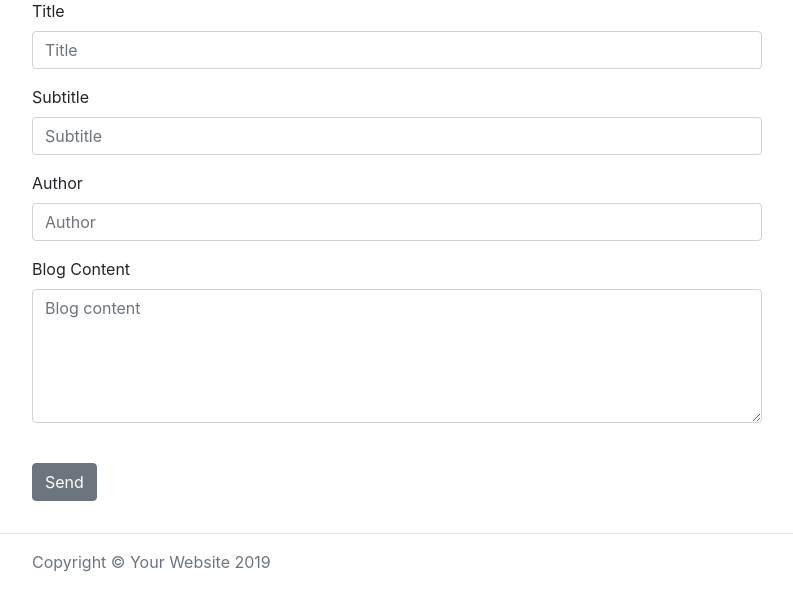
After one commit to margaret254/serah254Blog, a Flask app: page /add in a window 1280 px wide. The commit adds this page. Shown: the part 801-1391 px from the top of the page, without its empty margins (243-1036 px from the left). Run offline with Flask 2, Linux system fonts and the light colour scheme; some libraries are stand-ins or nearby versions.

Commit message:
Fix errors

```diff
--- a/app.py
+++ b/app.py
@@ -1,23 +1,54 @@
-from flask import Flask, render_template
+from flask import Flask, render_template, request , redirect, url_for
+from flask_sqlalchemy import SQLAlchemy
+from datetime import datetime
 
 app = Flask(__name__)
 
+app.config['SQLALCHEMY_DATABASE_URI'] = 'sqlite:///blog.db'
+
+db = SQLAlchemy(app)
+
+class Blogpost(db.Model):
+    id = db.Column(db.Integer, primary_key=True)
+    title = db.Column(db.String(50))
+    subtitle = db.Column(db.String(50))
+    author = db.Column(db.String(20))
+    date_posted = db.Column(db.DateTime)
+    content = db.Column(db.Text)
+
 @app.route('/')
 def index():
-    return render_template('index.html')
+    posts = Blogpost.query.order_by(Blogpost.date_posted.desc()).all()
+
+    return render_template('index.html',posts=posts)
 
 @app.route('/about')
 def about():
     return render_template('about.html')
 
-@app.route('/post')
-def post():
-    return render_template('post.html')
+@app.route('/post/<int:post_id>')
+def post(post_id):
+    post = Blogpost.query.filter_by(id=post_id).one()
+    return render_template('post.html',post=post)
 
-@app.route('/contact')
-def contact():
-    return render_template('contact.html')
+@app.route('/add')
+def add():
+    return render_template('add.html')
 
+
+@app.route('/addpost',methods=['POST'])
+def addpost():
+    title = request.form['title']
+    subtitle = request.form['subtitle']
+    author = request.form['author']
+    content = request.form['content']
+
+    post = Blogpost(title=title, subtitle=subtitle,author=author, content=content, date_posted=datetime.now())
+
+    db.session.add(post)
+    db.session.commit()
+
+    return redirect(url_for('index'))
 
 if __name__ == '__main__':
     app.run(debug=True)
--- /dev/null
+++ b/templates/add.html
@@ -0,0 +1,129 @@
+<!DOCTYPE html>
+<html lang="en">
+
+  <head>
+
+    <meta charset="utf-8">
+    <meta name="viewport" content="width=device-width, initial-scale=1, shrink-to-fit=no">
+    <meta name="description" content="">
+    <meta name="author" content="">
+
+    <title>Serah254Blog</title>
+
+    <!-- Bootstrap core CSS -->
+    <link href="{{ url_for('static', filename='css/bootstrap.min.css') }}" rel="stylesheet">
+
+    <!-- Custom fonts for this template -->
+    <link href='https://cdnjs.cloudflare.com/ajax/libs/font-awesome/5.11.2/css/fontawesome.min.css' rel="stylesheet" type="text/css">
+    <link href='https://fonts.googleapis.com/css?family=Lora:400,700,400italic,700italic' rel='stylesheet' type='text/css'>
+    <link href='https://fonts.googleapis.com/css?family=Open+Sans:300italic,400italic,600italic,700italic,800italic,400,300,600,700,800' rel='stylesheet' type='text/css'>
+
+    <!-- Custom styles for this template -->
+    <link href="{{ url_for('static', filename='css/main.css') }}" rel="stylesheet">
+  </head>
+
+  <body>
+
+    <!-- Navigation -->
+    <nav class="navbar navbar-expand-lg navbar-light fixed-top" id="mainNav">
+      <div class="container">
+        <a class="navbar-brand" href="{{ url_for('index') }}">Start Bootstrap</a>
+        <button class="navbar-toggler navbar-toggler-right" type="button" data-toggle="collapse" data-target="#navbarResponsive" aria-controls="navbarResponsive" aria-expanded="false" aria-label="Toggle navigation">
+          Menu
+          <i class="fa fa-bars"></i>
+        </button>
+        <div class="collapse navbar-collapse" id="navbarResponsive">
+          <ul class="navbar-nav ml-auto">
+            <li class="nav-item">
+              <a class="nav-link" href="{{ url_for('index') }}">Home</a>
+            </li>
+            <li class="nav-item">
+              <a class="nav-link" href="{{ url_for('about') }}">About</a>
+            </li>
+            <li class="nav-item">
+              <a class="nav-link" href="{{ url_for('add') }}">Add</a>
+            </li>
+          </ul>
+        </div>
+      </div>
+    </nav>
+
+    <!-- Page Header -->
+    <header class="masthead" style="background-image: url('{{ url_for('static', filename='contact-bg.jpg') }}')">
+      <div class="container">
+        <div class="row">
+          <div class="col-lg-8 col-md-10 mx-auto">
+            <div class="page-heading">
+              <h1>Add Post</h1>
+              <span class="subheading">Create Your Blog Post Here.</span>
+            </div>
+          </div>
+        </div>
+      </div>
+    </header>
+
+    <!-- Main Content -->
+    <div class="container">
+      <div class="row">
+        <div class="col-lg-8 col-md-10 mx-auto">
+          <form name="addForm" id="addForm" method="POST" action="{{ url_for('addpost') }}" novalidate>
+            <div class="control-group">
+              <div class="form-group floating-label-form-group controls">
+                <label>Title</label>
+                <input type="text" class="form-control" placeholder="Title" name="title" id="title" required data-validation-required-message="Please enter a title.">
+                <p class="help-block text-danger"></p>
+              </div>
+            </div>
+            <div class="control-group">
+              <div class="form-group floating-label-form-group controls">
+                <label>Subtitle</label>
+                <input type="text" class="form-control" placeholder="Subtitle" name="subtitle" id="subtitle" required data-validation-required-message="Please enter your email address.">
+                <p class="help-block text-danger"></p>
+              </div>
+            </div>
+            <div class="control-group">
+              <div class="form-group col-xs-12 floating-label-form-group controls">
+                <label>Author</label>
+                <input type="text" class="form-control" placeholder="Author" name="author" id="author" required data-validation-required-message="Please enter your phone number.">
+                <p class="help-block text-danger"></p>
+              </div>
+            </div>
+            <div class="control-group">
+              <div class="form-group floating-label-form-group controls">
+                <label>Blog Content</label>
+                <textarea rows="5" class="form-control" placeholder="Blog content" name="content" id="content" required data-validation-required-message="Please enter a message."></textarea>
+                <p class="help-block text-danger"></p>
+              </div>
+            </div>
+            <br>
+            <div id="success"></div>
+            <div class="form-group">
+              <button type="submit" class="btn btn-secondary" id="sendMessageButton">Send</button>
+            </div>
+          </form>
+        </div>
+      </div>
+    </div>
+
+    <hr>
+
+    <!-- Footer -->
+    <footer>
+      <div class="container">
+        <div class="row">
+          <div class="col-lg-8 col-md-10 mx-auto">
+            <p class="copyright text-muted">Copyright &copy; Your Website 2019</p>
+          </div>
+        </div>
+      </div>
+    </footer>
+
+     <!-- Bootstrap core JavaScript -->
+     <script src="{{ url_for('static', filename='js/jquery.min.js') }}"></script>
+     <script src='https://cdnjs.cloudflare.com/ajax/libs/popper.js/1.15.0/popper.min.js'></script>
+     <script src="{{ url_for('static', filename='js/bootstrap.min.js') }}"></script>
+
+
+  </body>
+
+</html>
```
Also changed, not shown: templates/about.html (+70 -1 lines), templates/contact.html (deleted, +0 -24 lines), templates/index.html (+5 -5 lines), templates/post.html (+75 -1 lines), blog.db (added), 1 other file.
